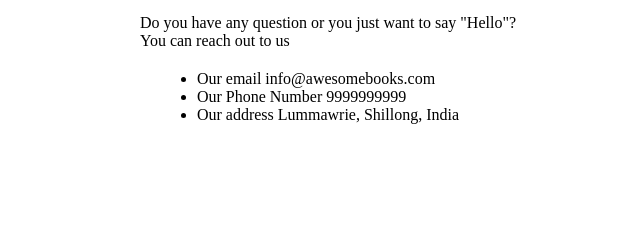
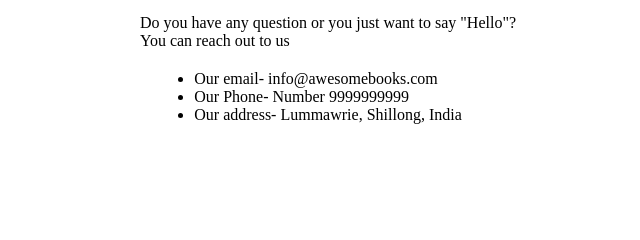
Before and after one commit to joshualyngdoh/Awesome-BooksES6, a website with bundled scripts: page index.html in a window 1280 px wide. Both pictures are taken after a click on the link "Contact". Shown: the part 230-470 px from the top of the page, 312-952 px from the left. Built offline with nearby package versions, Linux system fonts and the light colour scheme.

Commit message:
Final Changes to HTML file

```diff
--- a/index.html
+++ b/index.html
@@ -37,9 +37,9 @@
         <h1>Contact information</h1>
         <p>Do you have any question or you just want to say "Hello"? <br>You can reach out to us</p>
         <ul>
-          <li>Our email info@awesomebooks.com</li>
-          <li>Our Phone Number 9999999999</li>
-          <li>Our address Lummawrie, Shillong, India</li>
+          <li>Our email- info@awesomebooks.com</li>
+          <li>Our Phone- Number 9999999999</li>
+          <li>Our address- Lummawrie, Shillong, India</li>
         </ul>
       </section>
 
```
